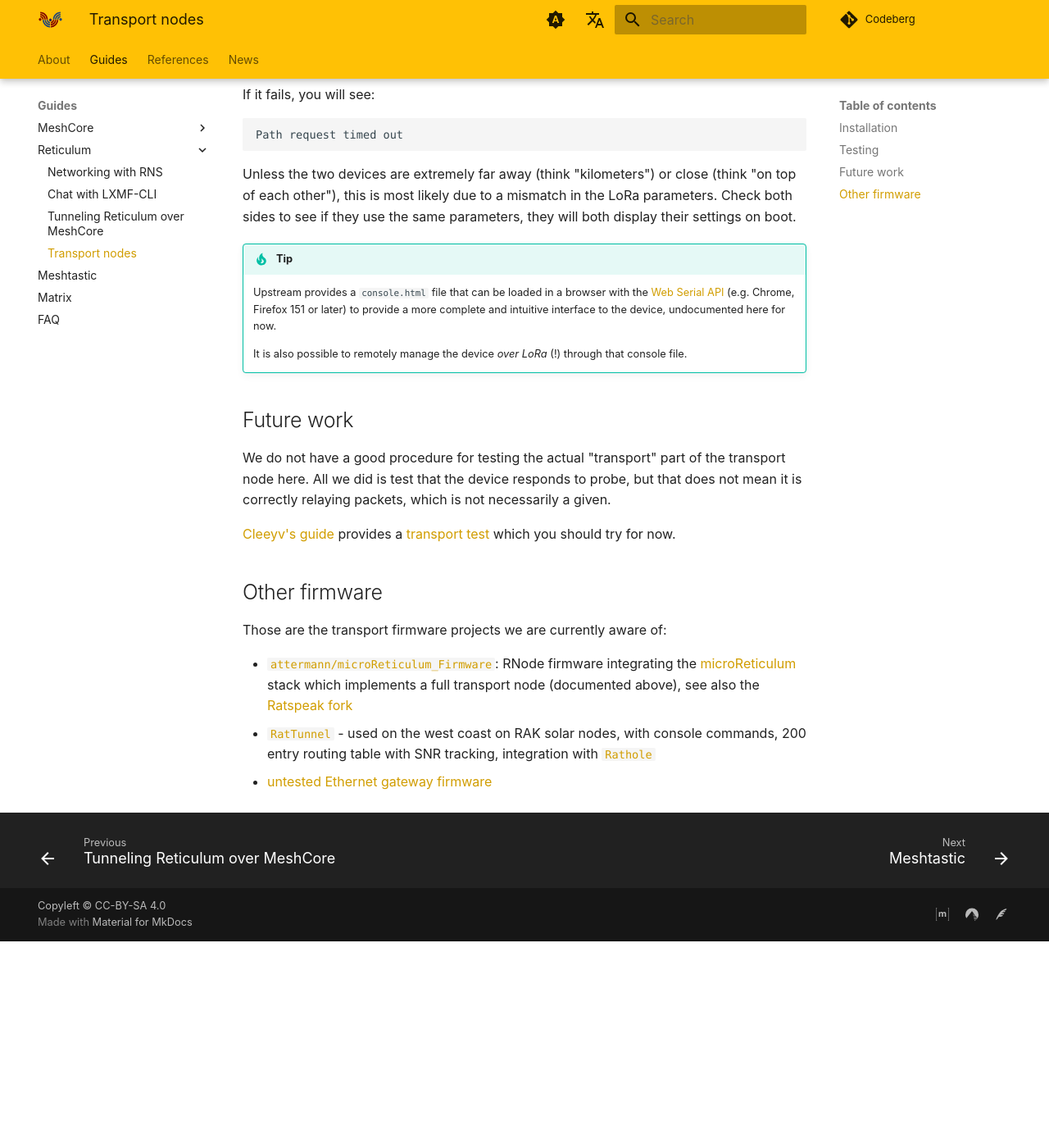
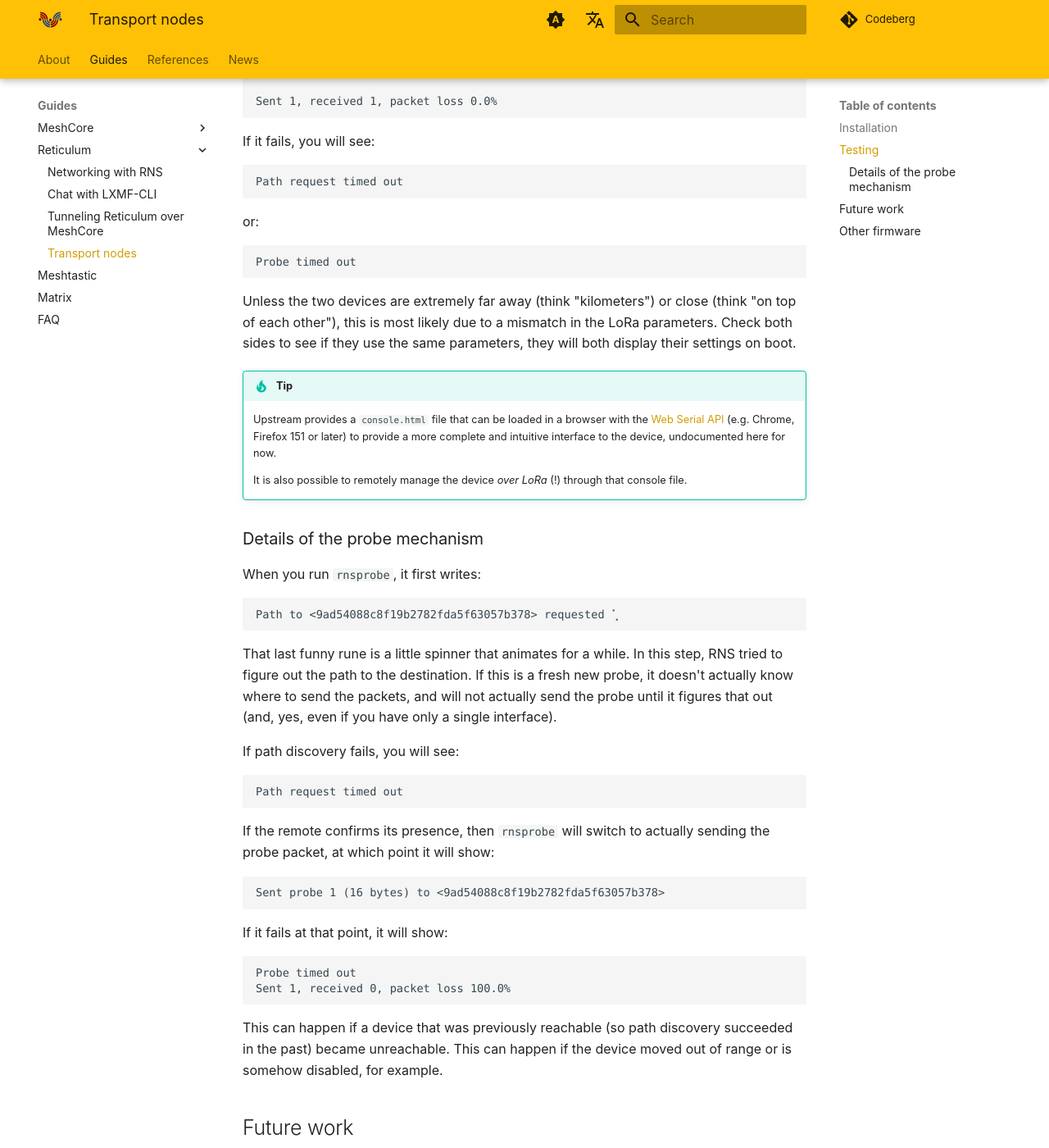
Before and after one commit to ReseauLibre/lora.reseaulibre.ca, an MkDocs documentation site: the page built from docs/guides/reticulum/rtnode.md, in a window 1280 px wide and 1400 px high, scrolled down 2297 px. Shown: the whole window at 82% size. Built offline with MkDocs 1.6.1 and Material for MkDocs 9.7.7, drawn with Linux system fonts in a browser that asks for light colours; plug-ins that fetch from the network failed and are left out; comment, search, counter and statistics services are not loaded; before the commit the page ends 3445 px from its top, so only the background shows below that.

Commit message:
explain the rnsprobe path discovery mechanism and more error messages

````diff
--- a/docs/guides/reticulum/rtnode.md
+++ b/docs/guides/reticulum/rtnode.md
@@ -99,12 +99,19 @@ rnprobe rnstransport.probe 9ad54088c8f19b2782fda5f63057b378
 The positive result should say Valid Reply and then info on the LoRa connection, like this:
 
 ```
+Valid reply from <9ad54088c8f19b2782fda5f63057b378>
 Round-trip time is 877.41 milliseconds over 1 hop [RSSI -46 dBm] [SNR 10.25 dB] [Link Quality 100.0%]
+
+Sent 1, received 1, packet loss 0.0%
 ```
 
 If it fails, you will see:
 
     Path request timed out
+
+or:
+
+    Probe timed out
 
 Unless the two devices are extremely far away (think "kilometers") or
 close (think "on top of each other"), this is most likely due to a
@@ -120,6 +127,36 @@ the same parameters, they will both display their settings on boot.
 
     It is also possible to remotely manage the device *over LoRa* (!)
     through that console file.
+
+### Details of the probe mechanism
+
+When you run `rnsprobe`, it first writes:
+
+    Path to <9ad54088c8f19b2782fda5f63057b378> requested ⢁
+
+That last funny rune is a little spinner that animates for a while. In
+this step, RNS tried to figure out the path to the destination. If
+this is a fresh new probe, it doesn't actually know where to send the
+packets, and will not actually send the probe until it figures that
+out (and, yes, even if you have only a single interface).
+
+If path discovery fails, you will see:
+
+    Path request timed out
+
+If the remote confirms its presence, then `rnsprobe` will switch to
+actually sending the probe packet, at which point it will show:
+
+    Sent probe 1 (16 bytes) to <9ad54088c8f19b2782fda5f63057b378>
+
+If it fails at that point, it will show:
+
+    Probe timed out
+    Sent 1, received 0, packet loss 100.0%
+
+This can happen if a device that was previously reachable (so path
+discovery succeeded in the past) became unreachable. This can happen
+if the device moved out of range or is somehow disabled, for example.
 
 ## Future work
 
````
